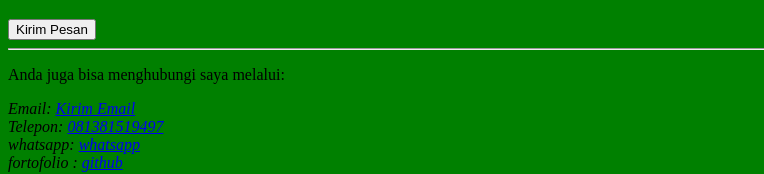
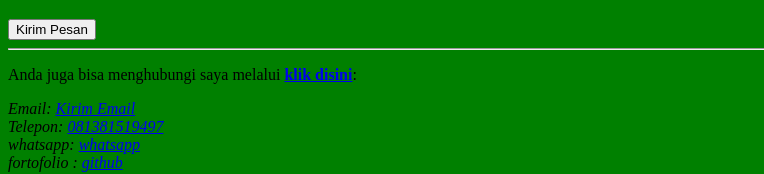
Before and after one commit to Makbuli/TugasUTS, a plain HTML site: page index.html in a window 1280 px wide. Shown: the part 987-1161 px from the top of the page, without its empty margins (0-764 px from the left). Drawn offline with Linux system fonts and the light colour scheme.

Commit message:
index.html

```diff
--- a/index.html
+++ b/index.html
@@ -67,7 +67,7 @@
                 <button type="submit">Kirim Pesan</button>
             </form><hr>
 
-            <p>Anda juga bisa menghubungi saya melalui:</p>
+            <p>Anda juga bisa menghubungi saya melalui <a href="kontak.html"><b>klik disini</b></a>:</p>
             <address>
                 Email: <a href="mailto:makbuliqwq@gmail.com">Kirim Email</a><br>
                 Telepon: <a href="tel:+628123456789">081381519497</a><br>
```
